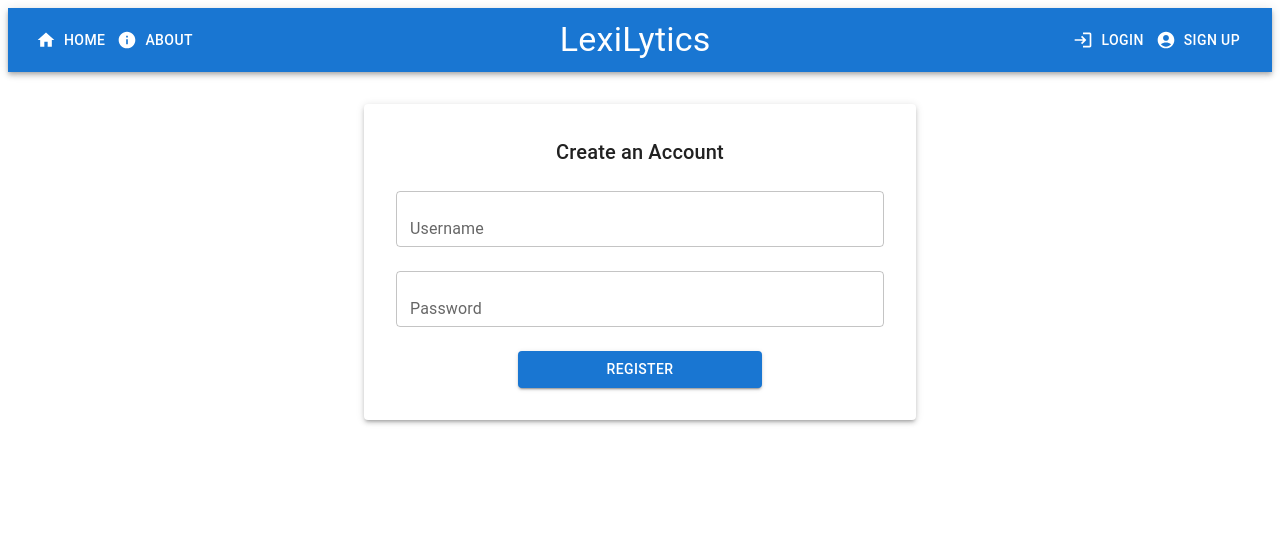
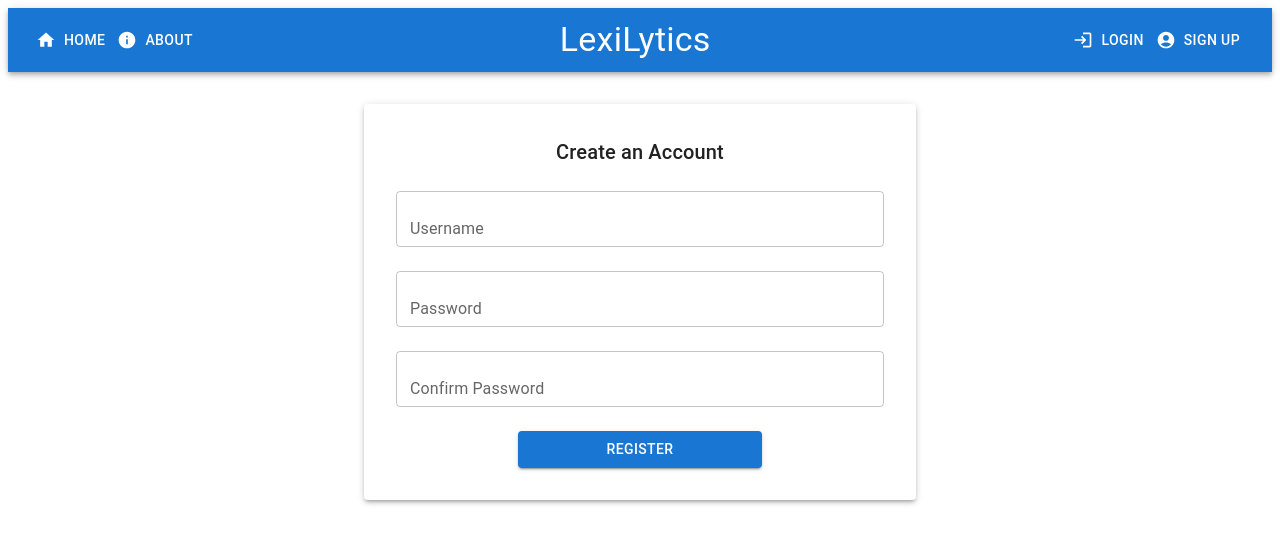
Before and after one commit to KhaledHussein1/BookStats, a React (Vite) app in the folder frontend/: page /register in a window 1280 px wide. Shown: the top 544 px of the page. Built offline with nearby package versions, Linux system fonts and the light colour scheme.

Commit message:
minor adjustments for registering

```diff
--- a/frontend/src/api/authService.js
+++ b/frontend/src/api/authService.js
@@ -18,7 +18,6 @@ export const register = async (formData) => {
       }
 
       const data = await response.json();
-      // Assuming your API returns a similar token object on registration as it does on login
       localStorage.setItem('token', data.access_token); // Store the token
       localStorage.setItem('username', formData.username); // Store the username
 
--- a/frontend/src/components/animation/SparkleText.jsx
+++ b/frontend/src/components/animation/SparkleText.jsx
@@ -8,7 +8,7 @@ const generateSparkles = (count) => {
     id: index,
     delay: Math.random() * 1000, // Random delay for each sparkle
     duration: 2000 + Math.random() * 2000, // Random duration for each sparkle
-    top: '-45px', // Adjust if you want different vertical positions
+    top: '-45px', // Adjust for different vertical positions
     left: `${34 + index * (40 / count)}%`, // Spread sparkles across the width
   }));
 };
--- a/frontend/src/components/auth/LoginForm.jsx
+++ b/frontend/src/components/auth/LoginForm.jsx
@@ -1,7 +1,7 @@
 import React, { useState } from 'react';
-import { Grid, Button, TextField, Typography, Paper, Box } from '@mui/material';
+import { Grid, Button, TextField, Typography, Paper, Box, Alert } from '@mui/material';
 import { useNavigate } from 'react-router-dom';
-import { login } from '../../api/authService'; // Import login API function
+import { login } from '../../api/authService';
 
 const LoginForm = () => {
   const navigate = useNavigate();
@@ -10,21 +10,27 @@ const LoginForm = () => {
     password: ''
   });
 
+  // Adding a new state for managing the error message
+  const [error, setError] = useState('');
+
   const handleChange = (e) => {
     setFormData({ ...formData, [e.target.name]: e.target.value });
+    // Reset the error message when user starts typin g
+    if (error) setError('');
   };
 
   const handleSubmit = async (e) => {
     e.preventDefault();
     try {
-      const response = await login(formData); // Assuming this is your login function
-      if (response) { // You may want to check for a specific condition to confirm login success
-        localStorage.setItem('username', formData.username); // Optionally store the username or a token
+      const response = await login(formData);
+      if (response) {
+        localStorage.setItem('username', formData.username);
         navigate('/profile'); // Redirect to profile page on successful login
       }
     } catch (error) {
       console.error('Login failed:', error);
-      // Handle login error (e.g., display an error message)
+      // customize the error message based on the error details - do later
+      setError('Login failed. Please check your username and password.');
     }
   };
 
@@ -33,6 +39,11 @@ const LoginForm = () => {
       <Paper elevation={3} sx={{ padding: 4 }}>
         <Typography variant="h6" gutterBottom textAlign='center'>Login to Account</Typography>
         <form onSubmit={handleSubmit}>
+          {error && (
+            <Alert severity="error" sx={{ marginBottom: 2 }}>
+              {error}
+            </Alert>
+          )}
           <TextField
             fullWidth
             margin="normal"
@@ -50,11 +61,11 @@ const LoginForm = () => {
             value={formData.password}
             onChange={handleChange}
           />
-            <Grid item xs={12} sx={{ display: 'flex', justifyContent: 'center', marginTop: 2 }}>
-                <Button type="submit" variant="contained" color="primary" sx={{ width: '50%' }}>
-                  Login
-                </Button>
-            </Grid>
+          <Grid item xs={12} sx={{ display: 'flex', justifyContent: 'center', marginTop: 2 }}>
+            <Button type="submit" variant="contained" color="primary" sx={{ width: '50%' }}>
+              Login
+            </Button>
+          </Grid>
         </form>
       </Paper>
     </Box>
--- a/frontend/src/components/auth/RegisterForm.jsx
+++ b/frontend/src/components/auth/RegisterForm.jsx
@@ -1,33 +1,46 @@
 import React, { useState } from 'react';
 import { useNavigate } from 'react-router-dom';
-import { Grid, TextField, Button, Paper, Typography, Box } from '@mui/material';
+import { Grid, TextField, Button, Paper, Typography, Box, Alert } from '@mui/material';
 import { register } from '../../api/authService';
 
 const RegisterForm = () => {
   const [formData, setFormData] = useState({
     username: '',
-    password: ''
+    password: '',
+    confirmPassword: ''
   });
+
+  const [error, setError] = useState('');
 
   const navigate = useNavigate();
 
   const handleChange = (e) => {
     setFormData({ ...formData, [e.target.name]: e.target.value });
+    // Reset the error message when user starts typing
+    if (error) setError('');
   };
 
   const handleSubmit = async (e) => {
     e.preventDefault();
+
+    // Check if passwords match before attempting to register
+    if (formData.password !== formData.confirmPassword) {
+      setError('Passwords do not match. Please try again.');
+      return; // Stop the form submission
+    }
+
     try {
-      const response = await register(formData); // Assuming this is your registration function
-      if (response) { // You may want to check for a specific condition to confirm registration success
-        // Optionally, if you automatically log users in after registration:
-        localStorage.setItem('username', formData.username); // Store username or token
-        navigate('/profile'); // Redirect to profile page
-        // Otherwise, redirect to the login page:
-        // navigate('/login');
+      const response = await register({
+        username: formData.username,
+        password: formData.password
+      }); // Adjusted to match the expected API payload
+      if (response) {
+        localStorage.setItem('username', formData.username);
+        navigate('/profile');
       }
     } catch (error) {
       console.error('Registration failed:', error);
+      setError(error.response?.data?.message || 'Registration failed. Please try again.');
     }
   };
 
@@ -36,6 +49,11 @@ const RegisterForm = () => {
       <Paper elevation={3} sx={{ padding: 4 }}>
         <Typography variant="h6" gutterBottom textAlign='center'>Create an Account</Typography>
         <form onSubmit={handleSubmit}>
+          {error && (
+            <Alert severity="error" sx={{ marginBottom: 2 }}>
+              {error}
+            </Alert>
+          )}
           <TextField
             name="username"
             label="Username"
@@ -55,6 +73,16 @@ const RegisterForm = () => {
             value={formData.password}
             onChange={handleChange}
           />
+          <TextField
+            name="confirmPassword"
+            label="Confirm Password"
+            type="password"
+            variant="outlined"
+            fullWidth
+            margin="normal"
+            value={formData.confirmPassword}
+            onChange={handleChange}
+          />
           <Grid item xs={12} sx={{ display: 'flex', justifyContent: 'center', marginTop: 2 }}>
             <Button type="submit" variant="contained" color="primary" sx={{ width: '50%' }}>
               Register
```
Lines whose indentation alone changed are shown as unchanged.
